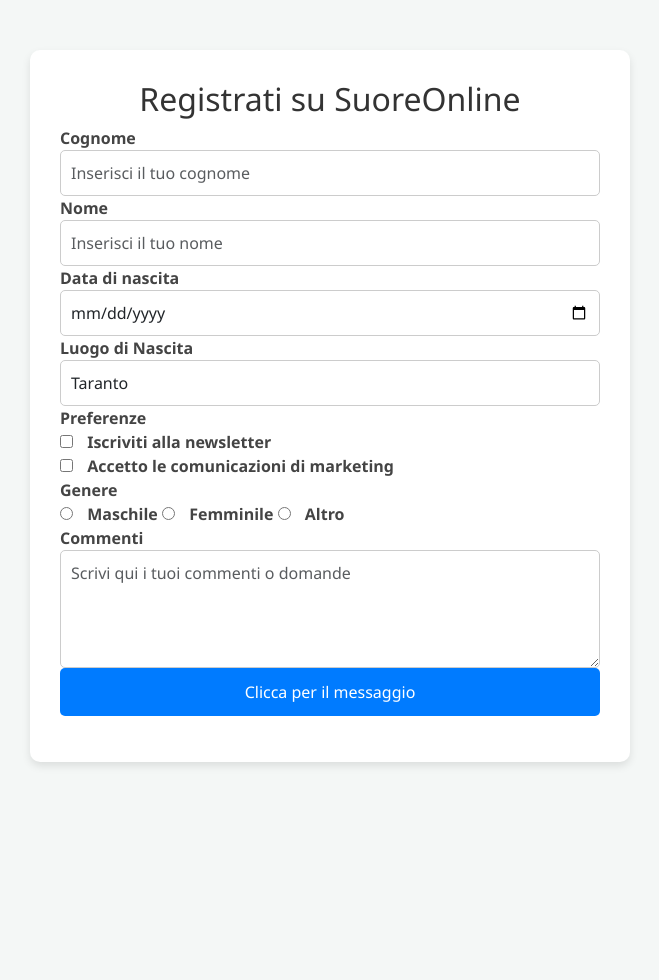
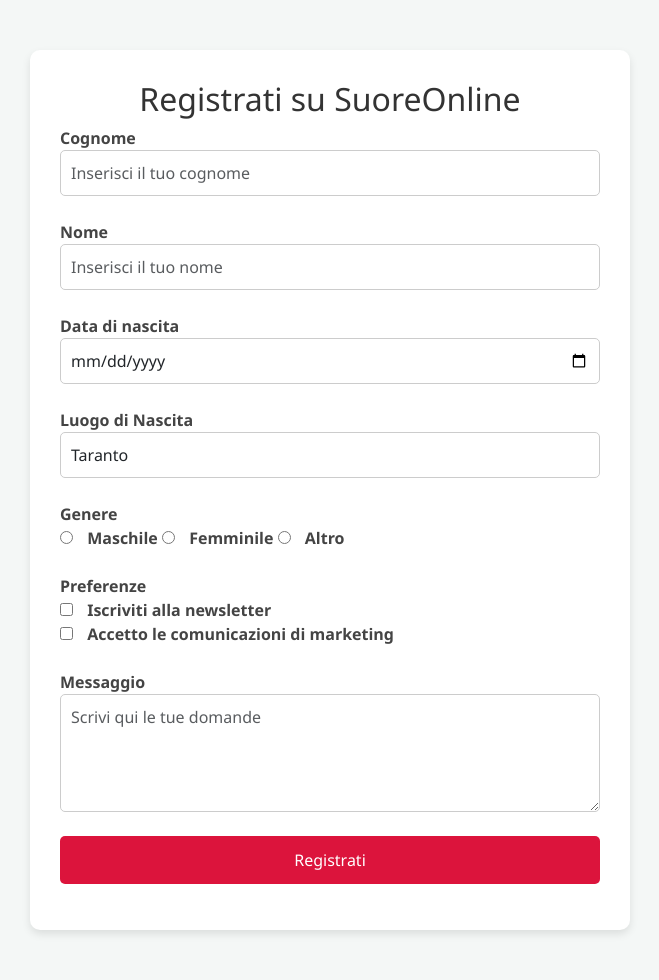
Before and after one commit to FalseNerd/suorTest, a PHP site: page /form.html in a window 1280 px wide. Shown: the whole page, without its empty margins (310-969 px from the left). Before the commit the page ends 766 px from the top, so only its background shows below. Run offline with PHP 8.4, Linux system fonts and the light colour scheme.

Commit message:
minor changes

```diff
--- a/form.html
+++ b/form.html
@@ -3,13 +3,12 @@
   <head>
     <meta charset="UTF-8" />
     <meta name="viewport" content="width=device-width, initial-scale=1.0" />
-    <title>Form di Registrazione</title>
+    <title>Form di Registrazione per SuoreOnline</title>
     <link
       href="https://cdn.jsdelivr.net/npm/bootstrap@5.3.3/dist/css/bootstrap.min.css"
       rel="stylesheet"
     />
     <link rel="stylesheet" href="style2.css" />
-
   </head>
   <body>
     <div class="form-container">
@@ -26,6 +25,7 @@
             required
           />
         </div>
+        <br />
         <div class="form-group">
           <label for="nome">Nome</label>
           <input
@@ -37,6 +37,7 @@
             required
           />
         </div>
+        <br />
         <div class="form-group">
           <label for="data">Data di nascita</label>
           <input
@@ -47,6 +48,7 @@
             required
           />
         </div>
+        <br />
         <div class="form-group">
           <label for="luogonascita">Luogo di Nascita</label>
           <select name="luoghi" id="luoghi" class="form-control" required>
@@ -57,15 +59,7 @@
             <option value="Foggia">Foggia</option>
           </select>
         </div>
-
-        <div class="form-group">
-          <label>Preferenze</label><br />
-          <input type="checkbox" id="newsletter" name="newsletter" value="si" />
-          <label for="newsletter">Iscriviti alla newsletter</label><br />
-          <input type="checkbox" id="marketing" name="marketing" value="si" />
-          <label for="marketing">Accetto le comunicazioni di marketing</label>
-        </div>
-
+        <br />
         <div class="form-group">
           <label>Genere</label><br />
           <input
@@ -81,23 +75,33 @@
           <input type="radio" id="altro" name="genere" value="altro" />
           <label for="altro">Altro</label>
         </div>
+        <br />
+        <div class="form-group">
+          <label>Preferenze</label><br />
+          <input type="checkbox" id="newsletter" name="newsletter" value="si" />
+          <label for="newsletter">Iscriviti alla newsletter</label><br />
+          <input type="checkbox" id="marketing" name="marketing" value="si" />
+          <label for="marketing">Accetto le comunicazioni di marketing</label>
+        </div>
+        <br />
 
         <div class="form-group">
-          <label for="commenti">Commenti</label>
+          <label for="commenti">Messaggio</label>
           <textarea
             id="commenti"
             name="commenti"
             rows="4"
             class="form-control"
-            placeholder="Scrivi qui i tuoi commenti o domande"
+            placeholder="Scrivi qui le tue domande"
           ></textarea>
         </div>
+        <br />
 
         <!-- <button type="submit" id="myButton" class="btn btn-dark">
           Invia
         </button> -->
 
-        <button id="myButton">Clicca per il messaggio</button>
+        <button id="myButton">Registrati</button>
         <p id="message"></p>
       </form>
     </div>
--- a/style2.css
+++ b/style2.css
@@ -35,7 +35,7 @@
   .form-container button,
   .form-container .form-group input[type="submit"] {
     width: 100%;
-    background-color: #007bff;
+    background-color: crimson;
     border: none;
     color: white;
     padding: 12px;
@@ -45,7 +45,7 @@
   }
   .form-container button:hover,
   .form-container .form-group input[type="submit"]:hover {
-    background-color: #0056b3;
+    background-color: rgb(255, 0, 51);
   }
   .form-container .form-footer {
     text-align: center;
```
Also changed, not shown: index.html (+12 -5 lines), style.css (+3 -9 lines).
